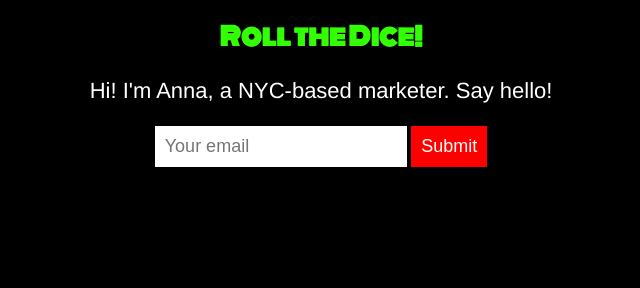
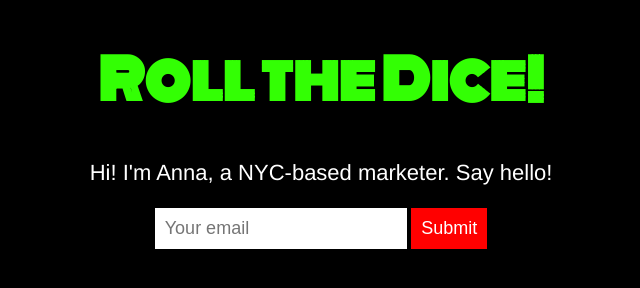
Before and after one commit to msanaya/MyFirstProject, a plain HTML site: page Index.html in a window 1280 px wide. Shown: the whole page, without its empty margins (319-959 px from the left). Drawn offline with Linux system fonts and the light colour scheme; a web font is replaced by a local one.

Commit message:
Update Index.html

```diff
--- a/Index.html
+++ b/Index.html
@@ -12,7 +12,7 @@
       font-family: helvetica;
     }
     h1 {
-      font-size: 25px;
+      font-size: 55px;
       font-family: monoton;
       color: #33ff04;
     }
```
